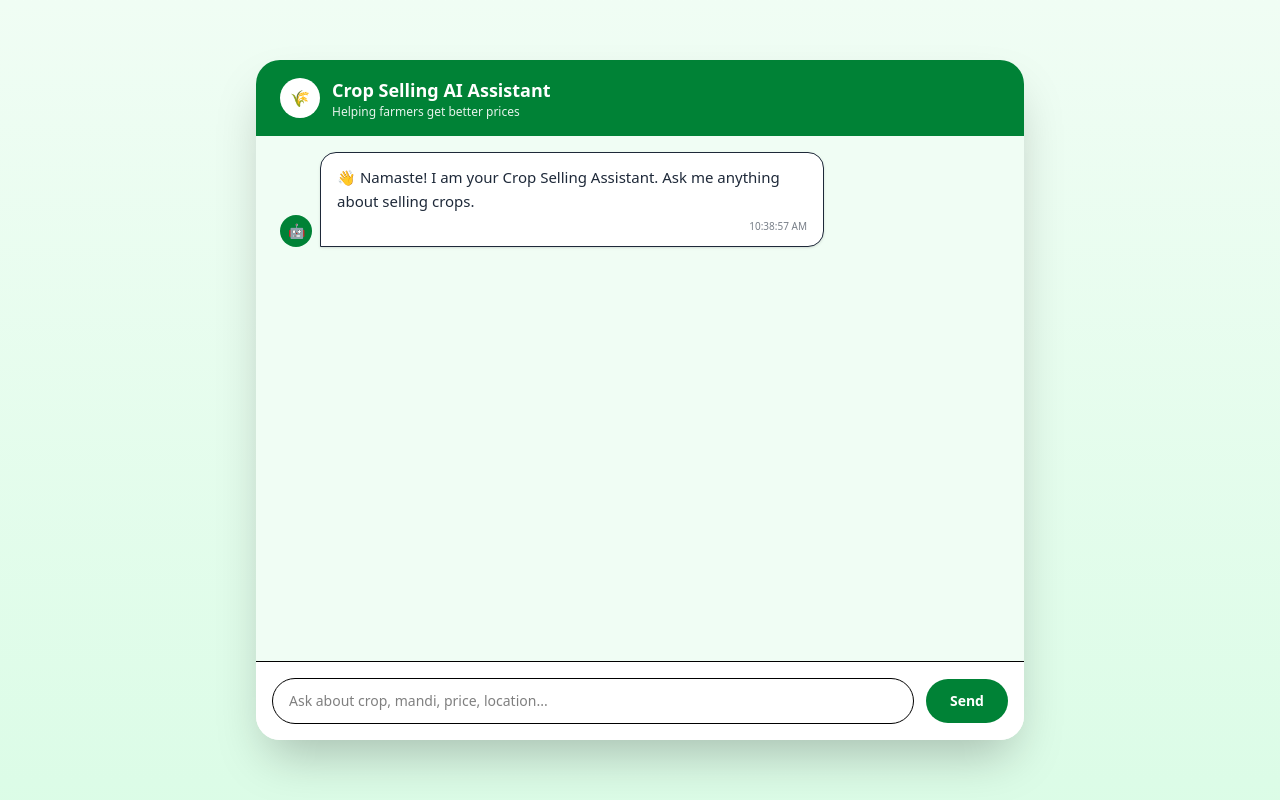
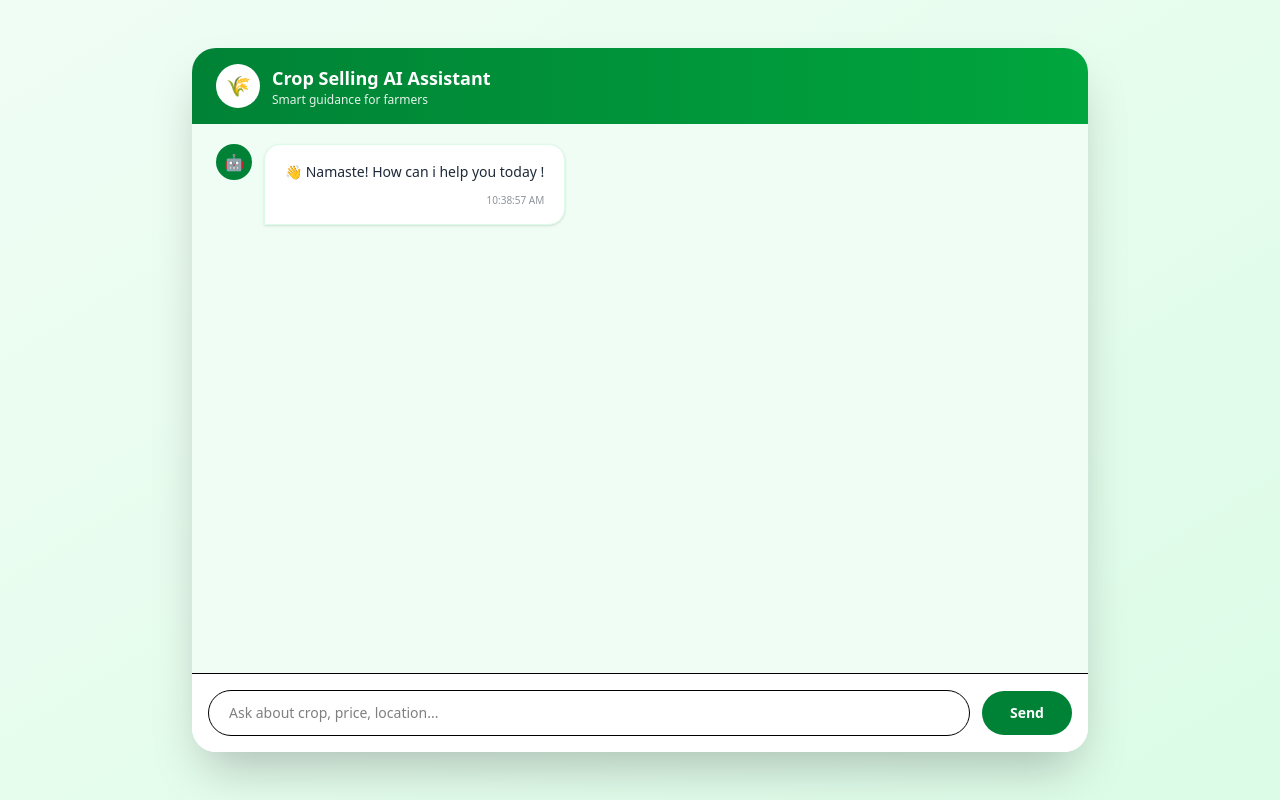
Before and after one commit to Abhay167746/Crop-Selling-Chatbot, a React (Vite) app in the folder frontend/: page /chatbot in a window 1280 px wide. Built offline with nearby package versions, Linux system fonts and the light colour scheme.

Commit message:
update the ui of chatbot

```diff
--- a/frontend/src/pages/Chatbot.jsx
+++ b/frontend/src/pages/Chatbot.jsx
@@ -1,11 +1,11 @@
 import { useState, useRef, useEffect } from "react";
 
-/* Typing Indicator Component */
+/* Typing Indicator */
 const TypingIndicator = () => (
-  <div className="flex items-center gap-2 px-4 py-2 bg-white border rounded-xl shadow-sm">
-    <span className="w-2 h-2 bg-gray-400 rounded-full animate-bounce"></span>
-    <span className="w-2 h-2 bg-gray-400 rounded-full animate-bounce delay-100"></span>
-    <span className="w-2 h-2 bg-gray-400 rounded-full animate-bounce delay-200"></span>
+  <div className="flex items-center gap-2 px-4 py-2 bg-white border rounded-2xl shadow-sm">
+    <span className="w-2 h-2 bg-green-500 rounded-full animate-bounce"></span>
+    <span className="w-2 h-2 bg-green-500 rounded-full animate-bounce delay-100"></span>
+    <span className="w-2 h-2 bg-green-500 rounded-full animate-bounce delay-200"></span>
   </div>
 );
 
@@ -13,7 +13,7 @@ function Chatbot() {
   const [messages, setMessages] = useState([
     {
       sender: "bot",
-      text: "👋 Namaste! I am your Crop Selling Assistant. Ask me anything about selling crops.",
+      text: "👋 Namaste! How can i help you today !",
       time: new Date().toLocaleTimeString(),
     },
   ]);
@@ -22,7 +22,6 @@ function Chatbot() {
   const [loading, setLoading] = useState(false);
   const messagesEndRef = useRef(null);
 
-  /* Auto-scroll */
   useEffect(() => {
     messagesEndRef.current?.scrollIntoView({ behavior: "smooth" });
   }, [messages, loading]);
@@ -35,11 +34,7 @@ function Chatbot() {
 
     setMessages((prev) => [
       ...prev,
-      {
-        sender: "user",
-        text: userText,
-        time: new Date().toLocaleTimeString(),
-      },
+      { sender: "user", text: userText, time: new Date().toLocaleTimeString() },
     ]);
 
     setLoading(true);
@@ -51,8 +46,6 @@ function Chatbot() {
         body: JSON.stringify({ message: userText }),
       });
 
-      if (!res.ok) throw new Error("Server error");
-
       const data = await res.json();
 
       setMessages((prev) => [
@@ -63,12 +56,12 @@ function Chatbot() {
           time: new Date().toLocaleTimeString(),
         },
       ]);
-    } catch (error) {
+    } catch {
       setMessages((prev) => [
         ...prev,
         {
           sender: "bot",
-          text: "❌ Sorry, something went wrong. Please try again.",
+          text: "❌ Something went wrong. Please try again.",
           time: new Date().toLocaleTimeString(),
         },
       ]);
@@ -78,65 +71,64 @@ function Chatbot() {
   };
 
   return (
-    <div className="min-h-screen bg-gradient-to-b from-green-50 to-green-100 flex items-center justify-center px-4">
-      {/* CHAT CONTAINER */}
-      <div className="w-full max-w-3xl h-[85vh] bg-white rounded-3xl shadow-2xl flex flex-col overflow-hidden">
+    <div className="min-h-screen bg-gradient-to-br from-green-50 to-green-100 flex items-center justify-center px-4">
+      <div className="w-full max-w-4xl h-[88vh] bg-white rounded-3xl shadow-2xl flex flex-col overflow-hidden">
 
         {/* HEADER */}
-        <div className="bg-green-700 text-white px-6 py-4 flex items-center gap-3 flex-shrink-0">
-          <div className="w-10 h-10 rounded-full bg-white text-green-700 flex items-center justify-center font-bold">
+        <div className="bg-gradient-to-r from-green-700 to-green-600 text-white px-6 py-4 flex items-center gap-3">
+          <div className="w-11 h-11 rounded-full bg-white text-green-700 flex items-center justify-center text-xl">
             🌾
           </div>
           <div>
             <h2 className="text-lg font-bold">Crop Selling AI Assistant</h2>
-            <p className="text-xs opacity-90">
-              Helping farmers get better prices
-            </p>
+            <p className="text-xs opacity-90">Smart guidance for farmers</p>
           </div>
         </div>
 
         {/* CHAT AREA */}
-        <div className="flex-1 overflow-y-auto px-6 py-4 space-y-5 bg-green-50">
+        <div className="flex-1 overflow-y-auto px-6 py-5 space-y-6 bg-green-50">
           {messages.map((msg, index) => (
             <div
               key={index}
-              className={`flex items-end gap-2 ${
+              className={`flex gap-3 ${
                 msg.sender === "user" ? "justify-end" : "justify-start"
               }`}
             >
               {/* BOT AVATAR */}
               {msg.sender === "bot" && (
-                <div className="w-8 h-8 rounded-full bg-green-700 text-white flex items-center justify-center text-sm">
+                <div className="w-9 h-9 rounded-full bg-green-700 text-white flex items-center justify-center">
                   🤖
                 </div>
               )}
 
-              {/* MESSAGE */}
+              {/* MESSAGE BUBBLE */}
               <div
-                className={`max-w-[70%] px-4 py-3 rounded-2xl text-[15px] leading-relaxed shadow-sm ${
+                className={`max-w-[72%] px-5 py-4 rounded-2xl text-sm leading-relaxed whitespace-pre-line shadow-sm ${
                   msg.sender === "user"
                     ? "bg-green-700 text-white rounded-br-none"
-                    : "bg-white text-gray-800 rounded-bl-none border"
+                    : "bg-white border border-green-100 text-gray-800 rounded-bl-none"
                 }`}
               >
-                <p>{msg.text}</p>
-                <p className="text-[10px] mt-1 opacity-60 text-right">
+                {msg.text}
+                <div className="text-[10px] mt-2 opacity-50 text-right">
                   {msg.time}
-                </p>
+                </div>
               </div>
 
               {/* USER AVATAR */}
               {msg.sender === "user" && (
-                <div className="w-8 h-8 rounded-full bg-green-600 text-white flex items-center justify-center text-sm">
+                <div className="w-9 h-9 rounded-full bg-green-600 text-white flex items-center justify-center">
                   🧑‍🌾
                 </div>
               )}
             </div>
           ))}
 
-          {/* TYPING */}
           {loading && (
-            <div className="flex justify-start">
+            <div className="flex justify-start gap-3">
+              <div className="w-9 h-9 rounded-full bg-green-700 text-white flex items-center justify-center">
+                🤖
+              </div>
               <TypingIndicator />
             </div>
           )}
@@ -145,23 +137,22 @@ function Chatbot() {
         </div>
 
         {/* INPUT */}
-        <div className="p-4 bg-white border-t flex items-center gap-3 flex-shrink-0">
+        <div className="p-4 bg-white border-t flex items-center gap-3">
           <input
             type="text"
             value={input}
             disabled={loading}
             onChange={(e) => setInput(e.target.value)}
             onKeyDown={(e) => e.key === "Enter" && sendMessage()}
-            placeholder="Ask about crop, mandi, price, location..."
-            className="flex-1 px-4 py-3 border rounded-full text-sm
+            placeholder="Ask about crop, price, location..."
+            className="flex-1 px-5 py-3 border rounded-full text-sm
                        focus:outline-none focus:ring-2 focus:ring-green-600
                        disabled:bg-gray-100"
           />
-
           <button
             onClick={sendMessage}
             disabled={loading}
-            className={`px-6 py-3 rounded-full text-sm font-semibold transition ${
+            className={`px-7 py-3 rounded-full text-sm font-semibold transition ${
               loading
                 ? "bg-gray-400 text-white cursor-not-allowed"
                 : "bg-green-700 text-white hover:bg-green-800"
```
